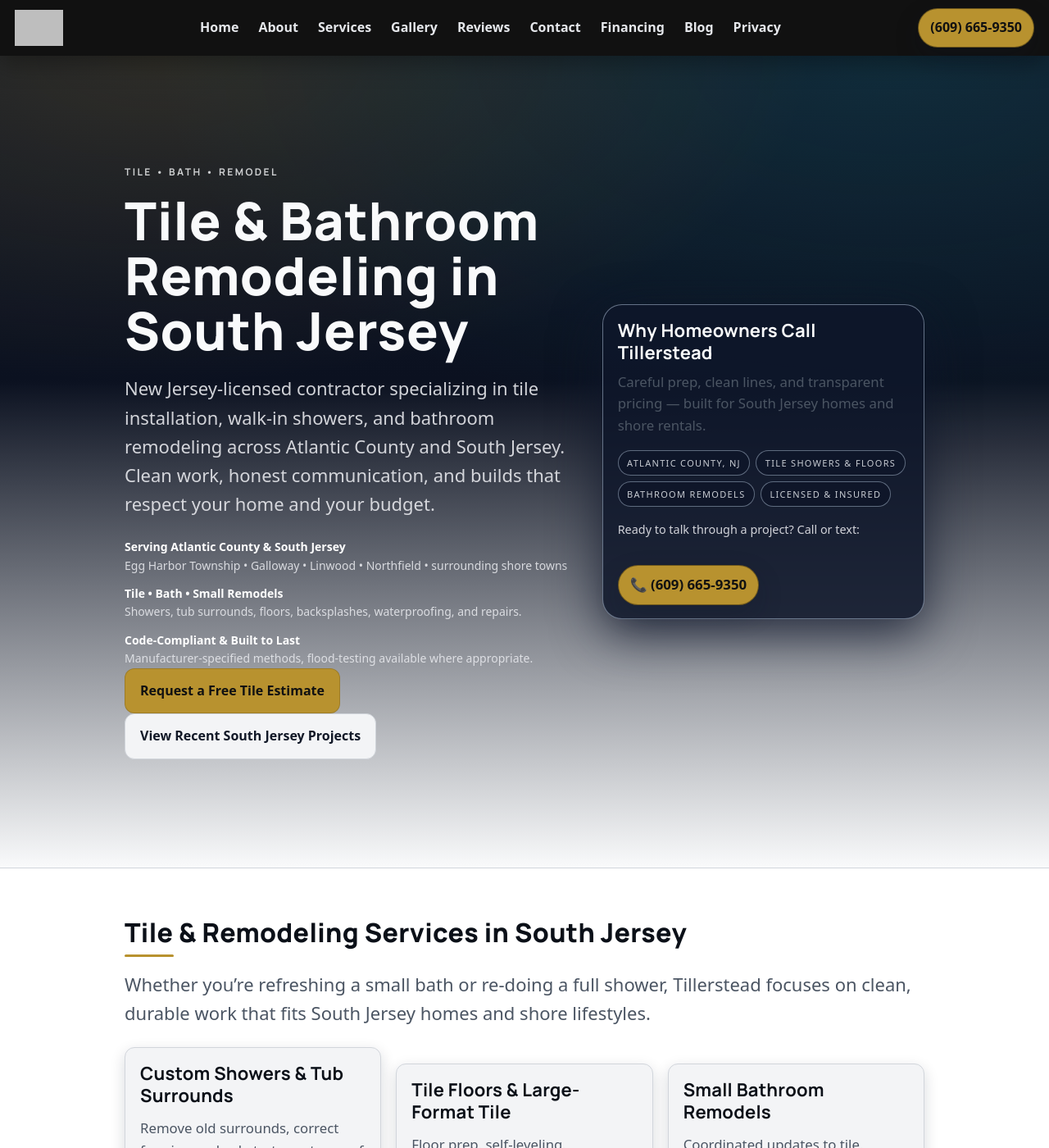
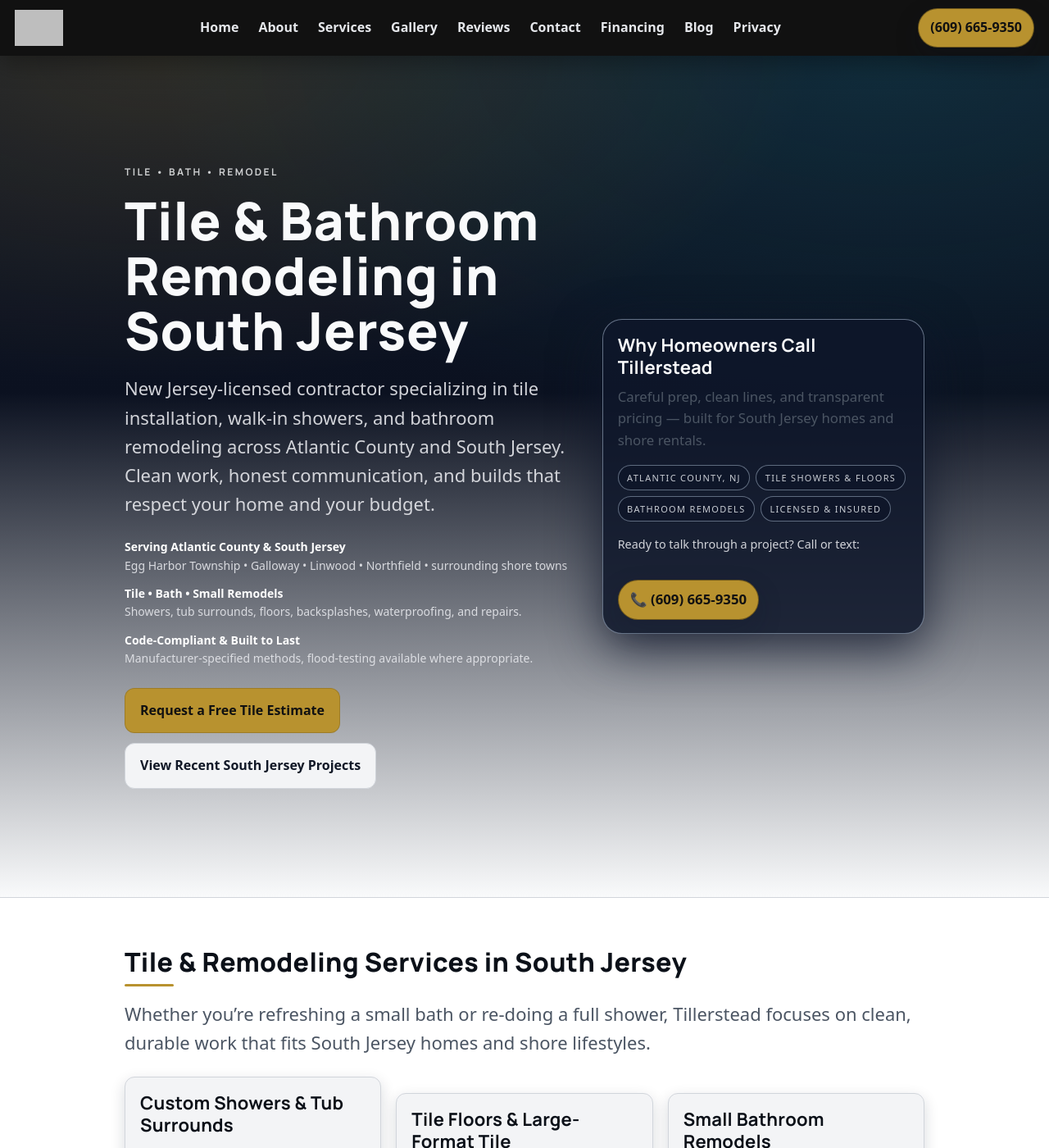
Before and after one commit to XTX33/Tillerstead-site, a Jekyll site: the page built from index.html, in a window 1280 px wide and 1400 px high. Shown: the whole window at 82% size. Built offline with Jekyll 4.4.1, drawn with Linux system fonts in a browser that asks for light colours; the list of posts is cut into pages by our own code; grey boxes are pictures that could not be loaded.

Commit message:
Update style.css

```diff
--- a/assets/css/style.css
+++ b/assets/css/style.css
@@ -680,6 +680,30 @@
   color:var(--text-muted);
   font-size:14px;
 }
+/* Hero primary actions row */
+.hero-actions{
+  display:flex;
+  flex-wrap:wrap;
+  gap:.75rem;
+  align-items:center;
+  margin-top: var(--s-6);
+}
+
+.hero-actions .btn{
+  min-width:220px;
+}
+
+/* Stack buttons nicely on small screens */
+@media (max-width:600px){
+  .hero-actions{
+    flex-direction:column;
+    align-items:flex-start;
+  }
+  .hero-actions .btn{
+    width:100%;
+    justify-content:center;
+  }
+}
 
 /* -------------------------
    6) FAQ
```
